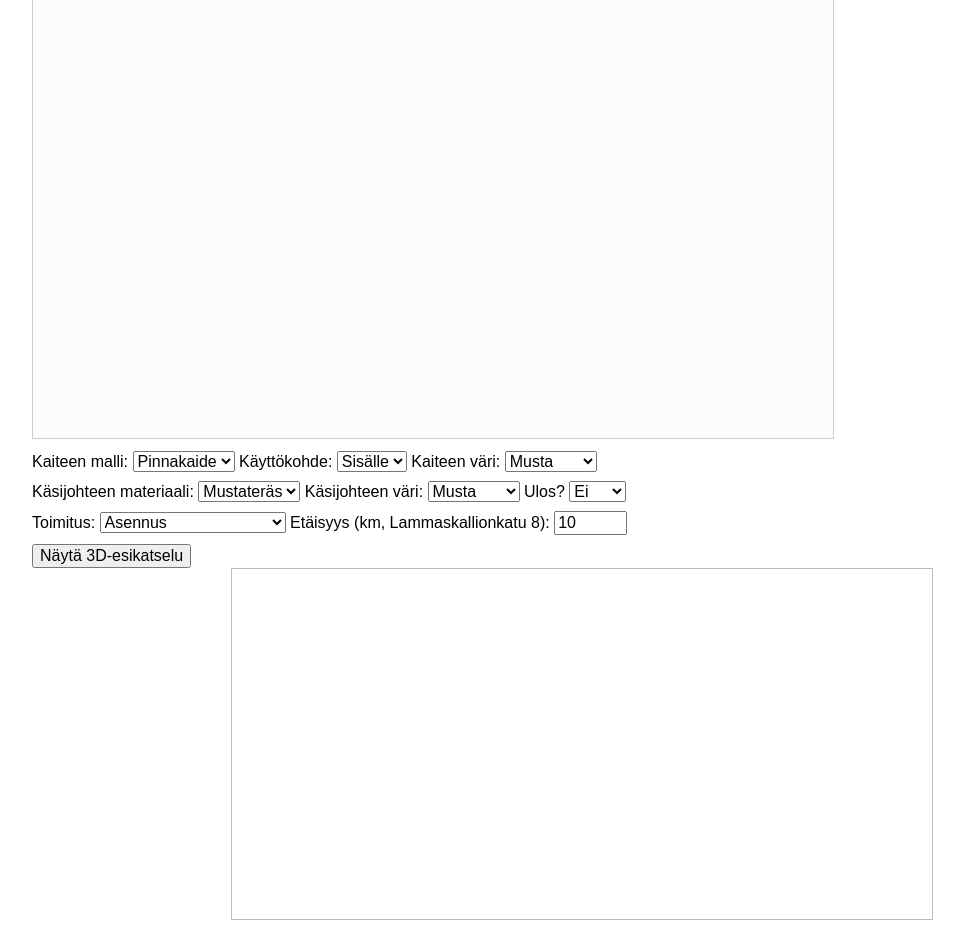
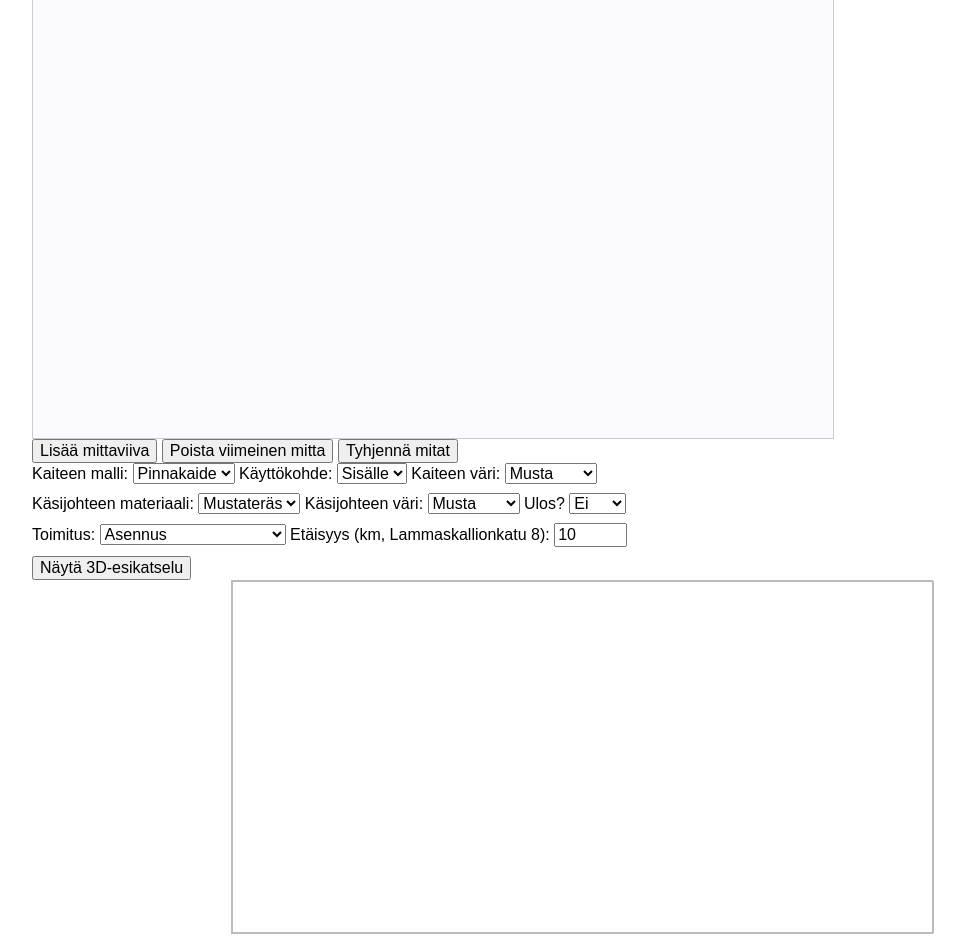
Before and after one commit to janneranta-glitch/KFG-demo, a plain HTML site: page Index.html in a window 1280 px wide. Shown: the part 114-1066 px from the top of the page, without its empty margins (58-1023 px from the left). Drawn offline with nearby package versions, Linux system fonts and the light colour scheme; a script that the page names is missing.

Commit message:
Update title and layout

```diff
--- a/Index.html
+++ b/Index.html
@@ -2,9 +2,8 @@
 <html lang="fi">
 <head>
   <meta charset="UTF-8">
-  <title>Kaidemallinnus AI-taustapalvelulla</title>
+  <title>Kaidemallinnus AI:lla – Drag/Zoom/3D</title>
   <link rel="stylesheet" href="style.css">
-  <!-- pdf.js ja THREE.js CDN -->
   <script src="https://cdnjs.cloudflare.com/ajax/libs/pdf.js/3.11.174/pdf.min.js"></script>
   <script src="https://unpkg.com/three@0.140.0/build/three.min.js"></script>
 </head>
@@ -18,12 +17,17 @@
     <button id="zoomIn">Zoom +</button>
     <button id="zoomOut">Zoom -</button>
   </div>
-  <div id="canvasArea" style="border:1px solid #ccc;height:440px;width:800px;position:relative;margin-bottom:12px;"></div>
+  <div id="canvasArea" style="position:relative;width:800px;height:440px;overflow:hidden;background:#fbfbff;border:1px solid #ccc"></div>
   <div id="measurements"></div>
+  <div>
+    <button id="addMeasure" class="measure-nappi">Lisää mittaviiva</button>
+    <button id="deleteMeasure" class="measure-nappi">Poista viimeinen mitta</button>
+    <button id="clearMeasures" class="measure-nappi">Tyhjennä mitat</button>
+  </div>
   <div id="configSection"></div>
   <div id="pricebox"></div>
   <button id="preview-3d">Näytä 3D-esikatselu</button>
-  <canvas id="three-canvas" width="700" height="350"></canvas>
+  <div style="border:1px solid #bbb;width:700px;margin:auto;"><canvas id="three-canvas" width="700" height="350"></canvas></div>
   <script src="app.js"></script>
 </body>
 </html>
```
